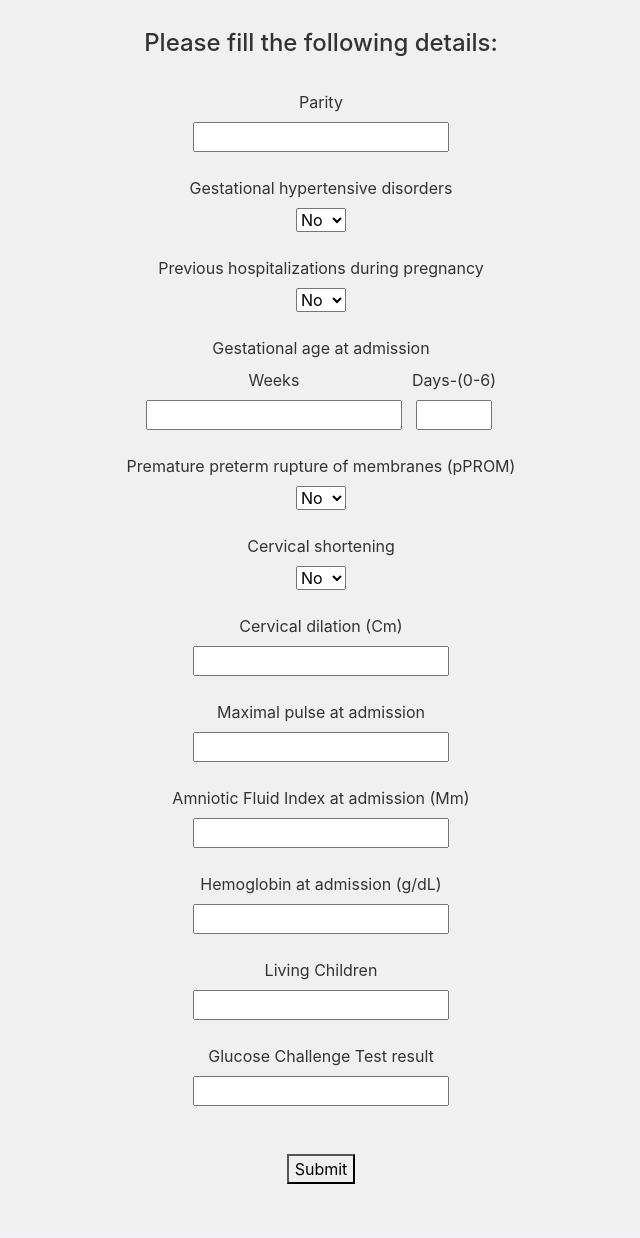
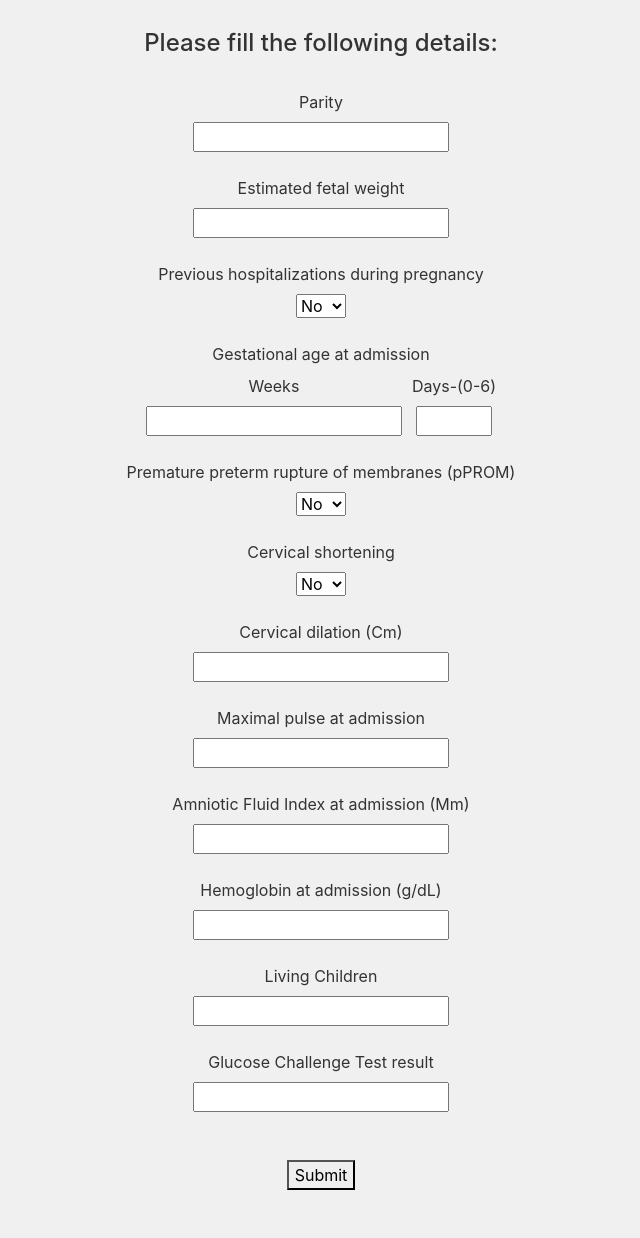
Before and after one commit to louzounlab/ER-PB, a Flask app: page / in a window 1280 px wide. Shown: the part 251-1489 px from the top of the page, without its empty margins (319-959 px from the left). Before the commit the page ends 1435 px from the top, so only its background shows below. Run offline with Flask 3, Linux system fonts and the light colour scheme; parts of the project's set-up code (start-up, migrations or seed data) failed here and were passed over; some libraries are stand-ins or nearby versions.

Commit message:
delete Number of fetuses,add estimated fetal weight

```diff
--- a/app/app.py
+++ b/app/app.py
@@ -84,10 +84,8 @@ def process_form():
     try:
         # Get the form data
         data = request.form
-
         # Get the median data dataframe
         data_df = pd.read_csv(join("static", "initial_df.csv"))
-
         # Fill the data from the form into the median data format
         if data["gest_age_weeks"]:
             if data["gest_age_days"]:
@@ -96,6 +94,11 @@ def process_form():
                 data_df["Gestational age at admission"] = float(data["gest_age_weeks"])*7
         else:
             data_df["Gestational age at admission"] = 225.0
+
+        if data["estimated_weight"]:
+            data_df["Estimated fetal weight"] = float(data["estimated_weight"])
+        else:
+            data_df["Estimated fetal weight"] = 2500.0
 
         if data['parity']:
             data_df['Parity'] = float(data['parity'])
--- a/app/templates/example.html
+++ b/app/templates/example.html
@@ -33,6 +33,5 @@
         <p>Hemoglobin at admission = 8.7</p>
         <p>Amniotic Fluid Index at admission = 90</p>
         <p>Estimated Fetal Weight = 1680 g</p>
-        <p>Number of fetuses = 1</p>
     </div>
 {% endblock %}
--- a/app/templates/glossary.html
+++ b/app/templates/glossary.html
@@ -66,9 +66,6 @@
                 <b>Living Children:</b> The number of patient's living children.
             </li>
             <li>
-                <b>Number of fetuses:</b> The number of fetuses during the current pregnancy (a single fetus, twins, etc.).
-            </li>
-            <li>
                 <b>Estimated Fetal Weight (g):</b> Fetal weight estimation at admission (measured in grams).
             </li>
             <li>
--- a/app/templates/index.html
+++ b/app/templates/index.html
@@ -52,12 +52,9 @@
         </div>
         <br>
         <div class="col">
-            <label for="ges_hype_dis">Gestational hypertensive disorders</label>
+            <label for="estimated_weight">Estimated fetal weight</label>
             <br>
-            <select id="ges_hype_dis" name="ges_hype_dis">
-                <option value="1">Yes</option>
-                <option value="0" selected>No</option>
-            </select>
+            <input type="number" id="estimated_weight" name="estimated_weight">
         </div>
         <br>
         <div class="col">
```
